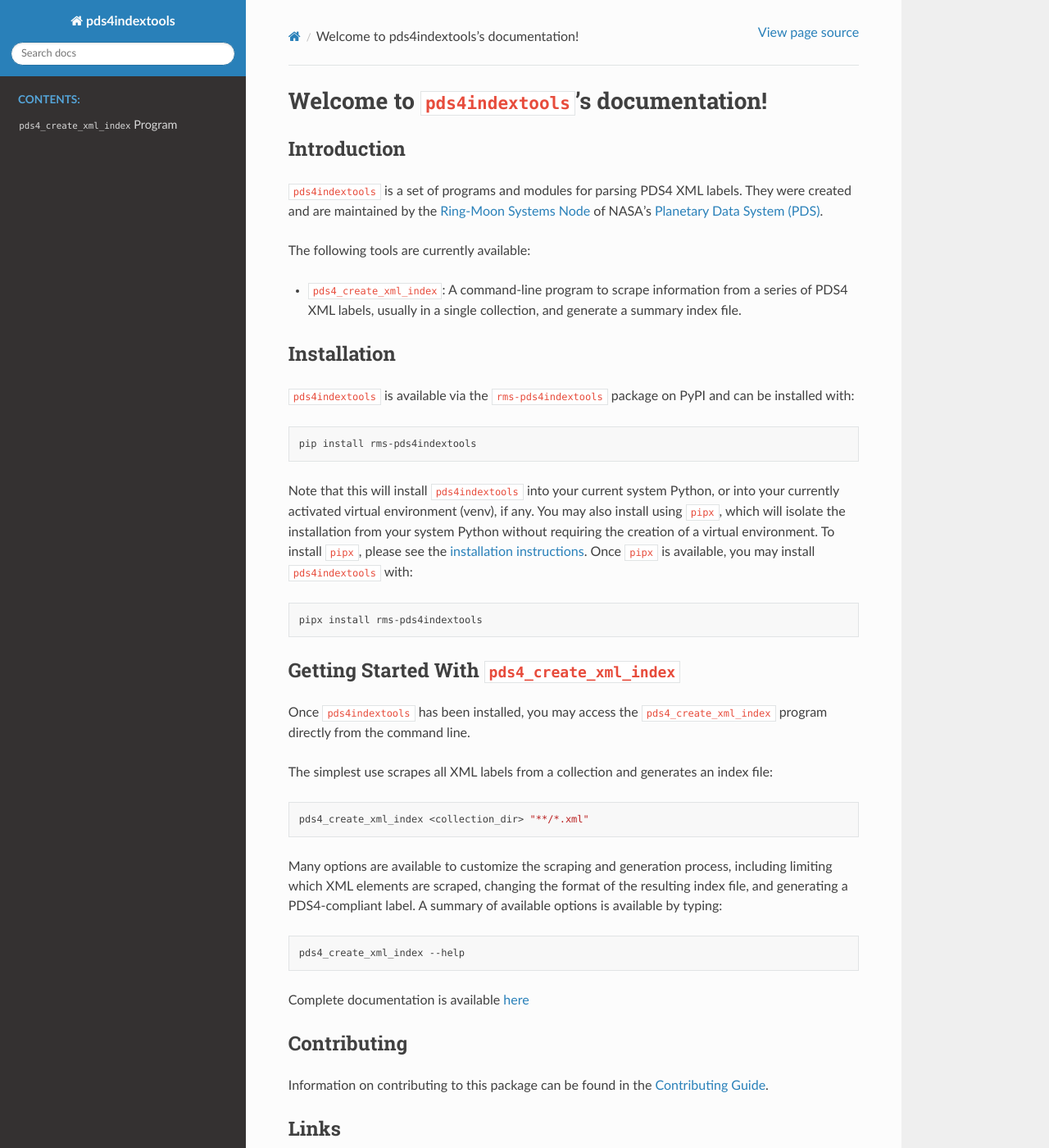
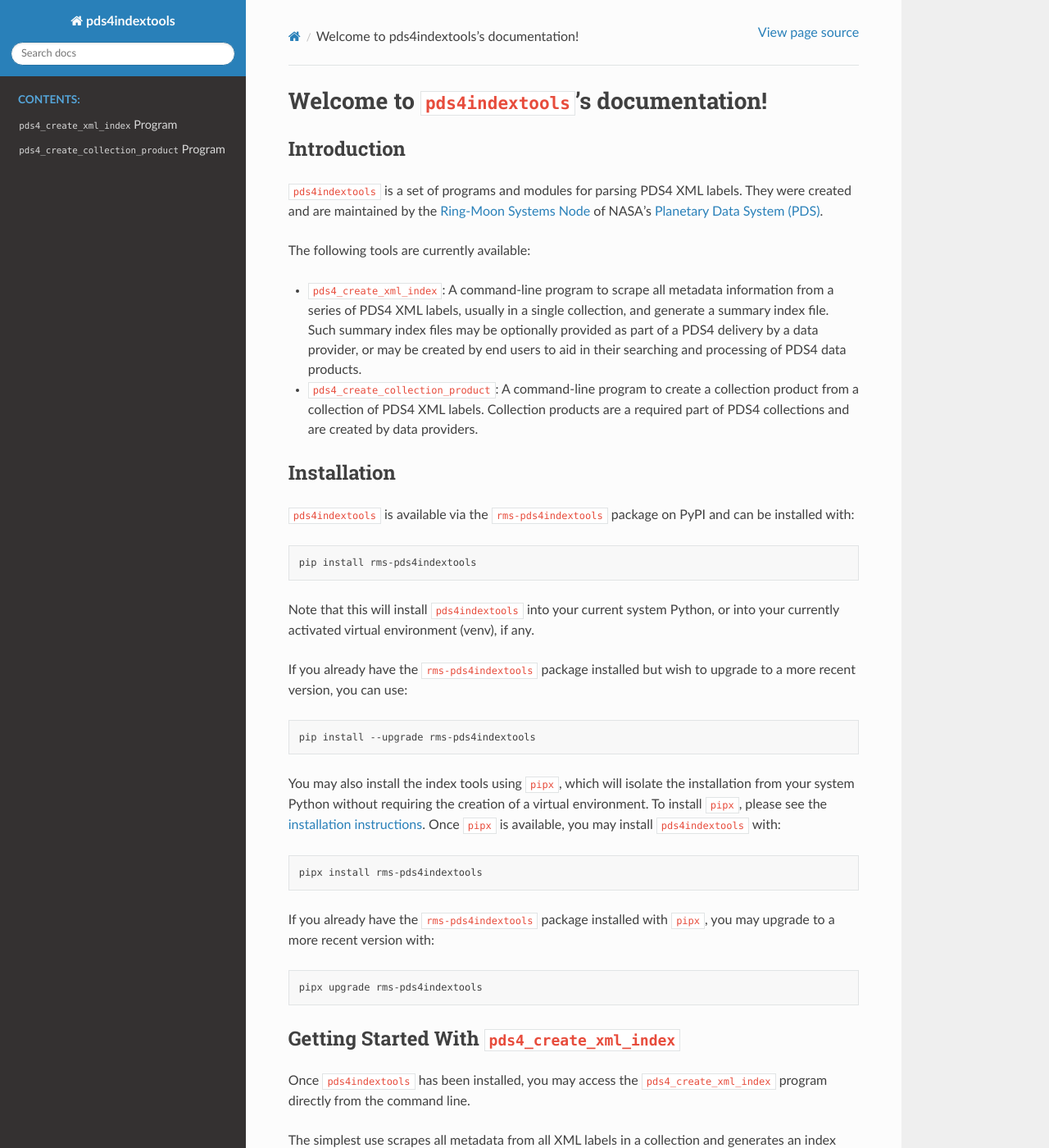
Before and after one commit to SETI/rms-pds4indextools, a Sphinx documentation site: the page built from docs/index.rst, in a window 1280 px wide and 1400 px high. Shown: the whole window at 82% size. Built offline with Sphinx 7.4.7 and the Read the Docs theme 2.0.0, drawn with Linux system fonts in a browser that asks for light colours; some of the changed text lies outside the part shown.

Commit message:
New Indexing Tool: `pds4_create_collection_product` (#33)
* Adding collection product tool, and intial documentation

* Making flake8 compliant

* Making changes according to pull request

* Making flake8 compliant

* Makign changes according to pull request

* Fixing incorrect documentation

* Removed headers from final collection product

* Minor documentation cleanup

* Fix typo

* Ignoring collection product label file

* Update docs

* Update README

---------

Co-authored-by: Robert French <rfrench@seti.org>

````diff
--- a/README.md
+++ b/README.md
@@ -31,8 +31,15 @@
 The following tools are currently available:
 
 - [`pds4_create_xml_index`](https://rms-pds4indextools.readthedocs.io/en/latest/pds4_create_xml_index.html):
-  A command-line program to scrape information from a series of PDS4 XML labels, usually
-  in a single collection, and generate a summary index file.
+  A command-line program to scrape all metadata information from a series of PDS4 XML
+  labels, usually in a single collection, and generate a summary index file. Such summary
+  index files may be optionally provided as part of a PDS4 delivery by a data provider,
+  or may be created by end users to aid in their searching and processing of PDS4
+  data products.
+- [`pds4_create_collection_product`](https://rms-pds4indextools.readthedocs.io/en/latest/pds4_create_collection_product.html):
+  A command-line program to create a collection product from a collection of PDS4 XML
+  labels. Collection products are a required part of PDS4 collections and are created by
+  data providers.
 
 # Installation
 
@@ -44,14 +51,30 @@
 ```
 
 Note that this will install `pds4indextools` into your current system Python, or into your
-currently activated virtual environment (venv), if any. You may also install using `pipx`,
-which will isolate the installation from your system Python without requiring the creation
-of a virtual environment. To install `pipx`, please see the [installation
+currently activated virtual environment (venv), if any.
+
+If you already have the `rms-pds4indextools` package installed but wish to upgrade to a
+more recent version, you can use:
+
+```sh
+pip install --upgrade rms-pds4indextools
+```
+
+You may also install the index tools using `pipx`, which will isolate the installation
+from your system Python without requiring the creation of a virtual environment. To
+install `pipx`, please see the [installation
 instructions](https://pipx.pypa.io/stable/installation/). Once `pipx` is available, you
 may install `pds4indextools` with:
 
 ```sh
 pipx install rms-pds4indextools
+```
+
+If you already have the `rms-pds4indextools` package installed with `pipx`, you may
+upgrade to a more recent version with:
+
+```sh
+pipx upgrade rms-pds4indextools
 ```
 
 # Getting Started With [`pds4_create_xml_index`](https://rms-pds4indextools.readthedocs.io/en/latest/pds4_create_xml_index.html)
@@ -60,7 +83,8 @@
 [`pds4_create_xml_index`](https://rms-pds4indextools.readthedocs.io/en/latest/pds4_create_xml_index.html)
 program directly from the command line.
 
-The simplest use scrapes all XML labels from a collection and generates an index file:
+The simplest use scrapes all metadata from all XML labels in a collection and generates an
+index file:
 
 ```sh
 pds4_create_xml_index <collection_dir> "**/*.xml"
@@ -78,6 +102,28 @@
 Complete documentation is available [here](https://rms-pds4indextools.readthedocs.io/en/latest/pds4_create_xml_index.html)
 
 
+# Getting Started With [`pds4_create_collection_product`](https://rms-pds4indextools.readthedocs.io/en/latest/pds4_create_collection_product.html)
+
+Once `pds4indextools` has been installed, you may access the
+[`pds4_create_collection_product`](https://rms-pds4indextools.readthedocs.io/en/latest/pds4_create_collection_product.html)
+program directly from the command line.
+
+The simplest use scrapes all XML labels from a collection and generates a collection product:
+
+```sh
+pds4_create_collection_product <collection_dir> --bundle bundle_name --collection collection_name
+```
+
+This will generate a collection product called ``collection_<collection_name>.csv`` in the
+given collection directory. Full instructions on usage can be found here:
+
+```sh
+pds4_create_collection_product --help
+```
+
+Complete documentation is available [here](https://rms-pds4indextools.readthedocs.io/en/latest/pds4_create_collection_product.html)
+
+
 # Contributing
 
 Information on contributing to this package can be found in the
--- a/docs/conf.py
+++ b/docs/conf.py
@@ -30,3 +30,6 @@
 
 html_theme = 'sphinx_rtd_theme'
 html_static_path = ['_static']
+html_theme_options = {
+    'prev_next_buttons_location': None
+}
--- a/docs/index.rst
+++ b/docs/index.rst
@@ -15,3 +15,4 @@
    :caption: Contents:
 
    pds4_create_xml_index
+   pds4_create_collection_product
--- a/pyproject.toml
+++ b/pyproject.toml
@@ -47,6 +47,7 @@
 
 [project.scripts]
 pds4_create_xml_index = "pds4indextools.pds4_create_xml_index:main"
+pds4_create_collection_product = "pds4indextools.pds4_create_collection_product:main"
 
 [tool.setuptools]
 packages = ["pds4indextools"]
````
Also changed, not shown: docs/pds4_create_collection_product.rst (added, +74 -0 lines), 1 other file.
